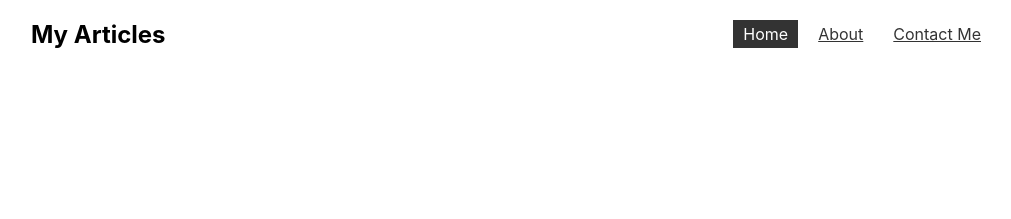
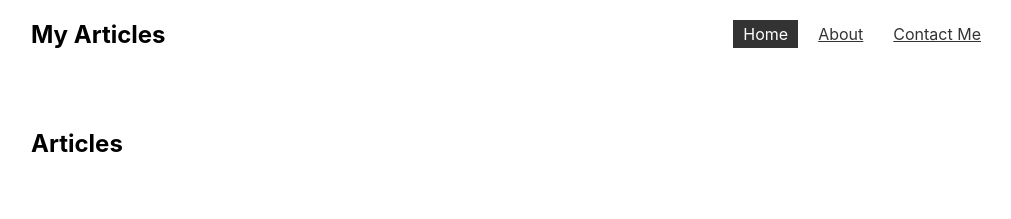
Before and after one commit to gareth-robinson865/multi-page-site, a React (Create React App) app: page / in a window 1280 px wide. Shown: the top 219 px of the page, without its empty margins (129-1140 px from the left). Built offline with nearby package versions, Linux system fonts and the light colour scheme; data requests are answered from the project's data file.

Commit message:
if isPending is true then loading message appears

```diff
--- a/src/pages/Home.js
+++ b/src/pages/Home.js
@@ -6,7 +6,8 @@ export default function Home() {
 
   return (
     <div className="home">
-      <h2></h2>
+      <h2>Articles</h2>
+      {isPending && <div>Loading...</div>}
     </div>
   )
 }
```
